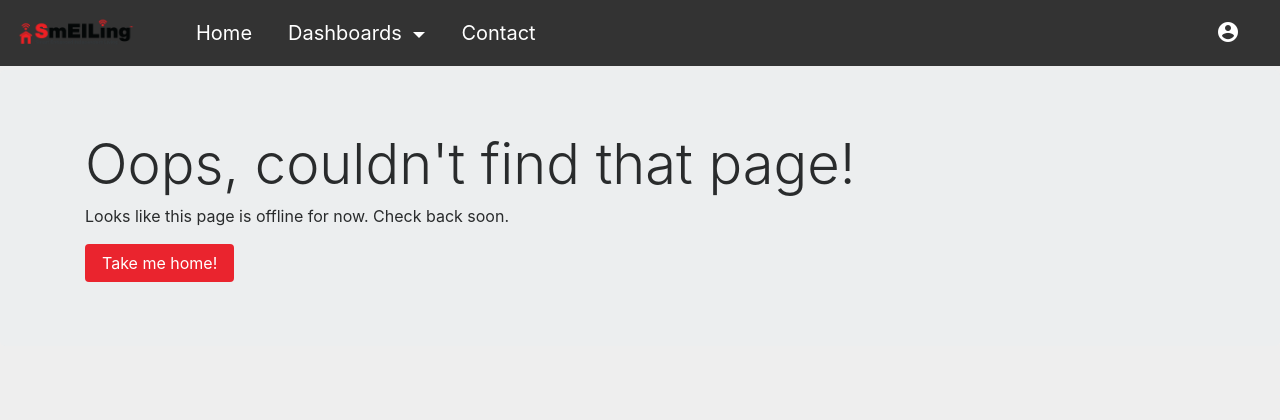
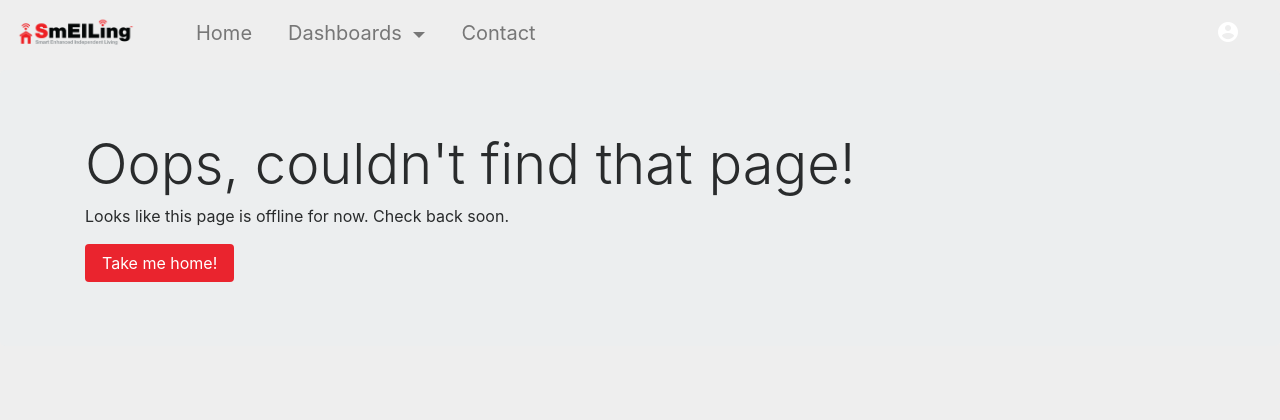
Before and after one commit to RepublicOfThings/RTKWebApp, a Django app: template webapp/templates/common/holding.html in a window 1280 px wide. Shown: the top 420 px of the page. Run offline with Django 3.2, Linux system fonts and the light colour scheme; the template is opened without the code that fills it, so the values that code supplies are empty; parts of the project's set-up code (start-up, migrations or seed data) failed here and were passed over; some libraries are stand-ins or nearby versions.

Commit message:
Added additional config settings. Added fix for namespace bug. Graphical corrections.

```diff
--- a/webapp/templates/common/topnav.html
+++ b/webapp/templates/common/topnav.html
@@ -1,7 +1,7 @@
 {% block navigation %}
     {% load static %}
     <!--navbar-light -->
-    <nav class="navbar navbar-toggleable-md fixed-top" style="background-color:#333; color: #FFFFFF;">
+    <nav class="navbar navbar-toggleable-md fixed-top navbar-light">
         <button class="navbar-toggler navbar-toggler-right" type="button" data-toggle="collapse" data-target="#mainNavigation" aria-controls="mainNavigation" aria-expanded="false" aria-label="Toggle navigation">
             <span class="navbar-toggler-icon"></span>
         </button>
```
